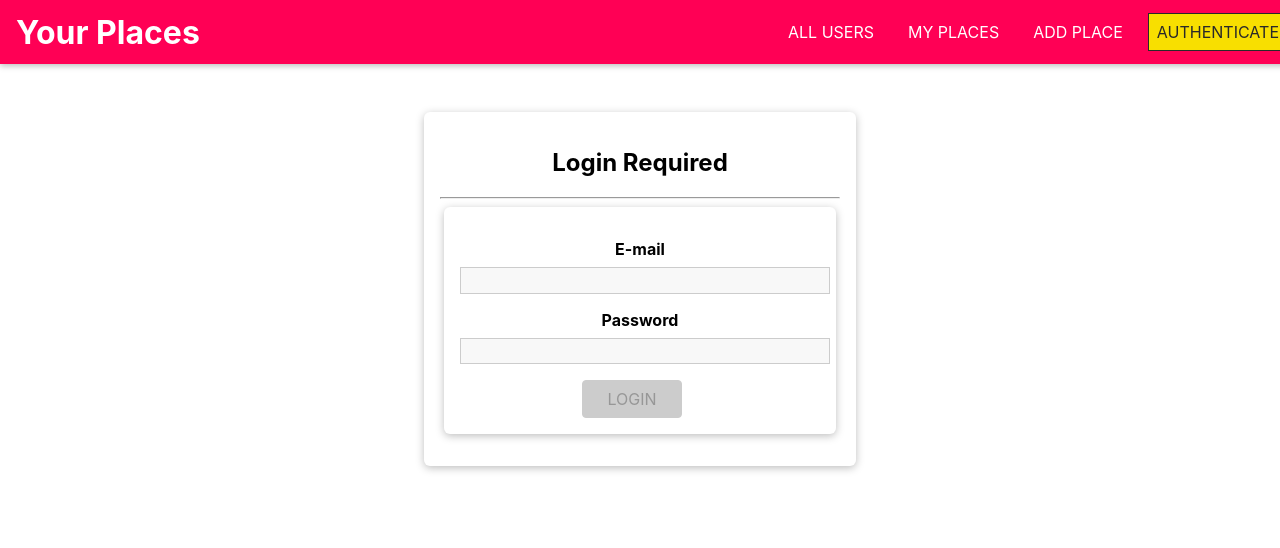
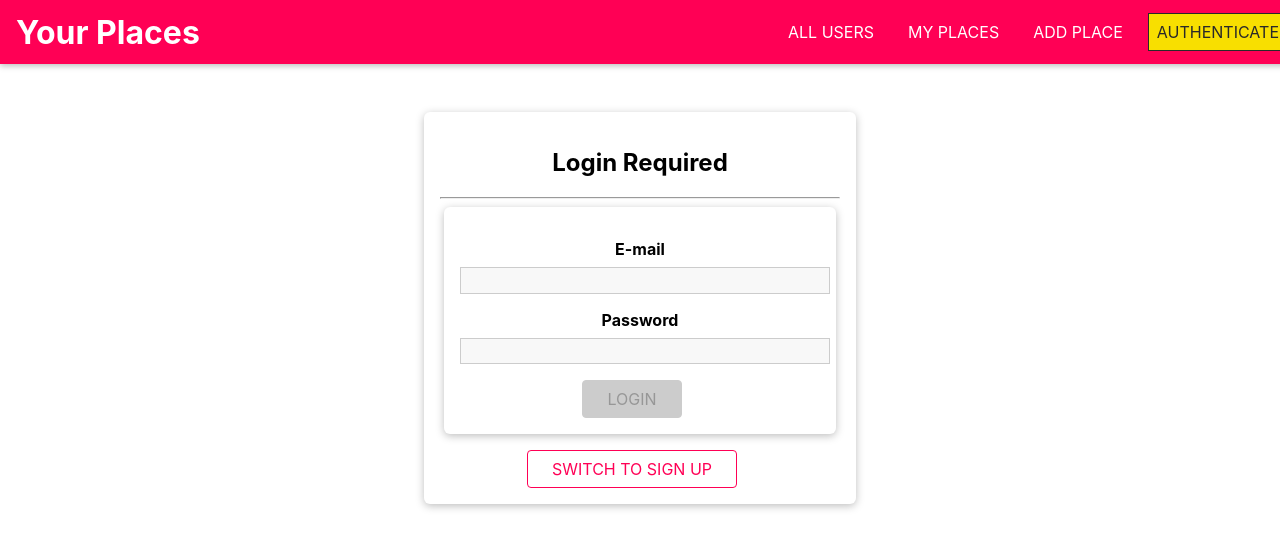
Before and after one commit to NoorMohammed17/completeMERNproject, a React (Vite) app: page /auth in a window 1280 px wide. Shown: the top 548 px of the page. Built offline with nearby package versions, Linux system fonts and the light colour scheme.

Commit message:
AUth code added

```diff
--- a/src/authentication/Auth.jsx
+++ b/src/authentication/Auth.jsx
@@ -1,13 +1,14 @@
-// import React from 'react'
+import { useState } from 'react'
 import Input from "../shared/components/FormElements/Input"
 import Button from "../shared/components/FormElements/Button/Button"
 import Card from "../shared/components/UIElements/Card/Card"
-import { VALIDATOR_EMAIL,VALIDATOR_MINLENGTH } from "../shared/components/utils/validators"
+import { VALIDATOR_EMAIL, VALIDATOR_MINLENGTH, VALIDATOR_REQUIRE } from "../shared/components/utils/validators"
 import { useForm } from "../shared/components/hooks/form-hook";
 import "./Auth.css"
 
 const Auth = () => {
-    const [formState, inputHandler] = useForm({
+  const [isLoginMode, setIsLoginMode] = useState(true)
+  const [formState, inputHandler, setFormData] = useForm({
     email: {
       value: '',
       isValid: false,
@@ -25,11 +26,44 @@ const Auth = () => {
     e.preventDefault();
     console.log(formState.inputs)
   }
+
+  const switchModeHandler = () => {
+    if (!isLoginMode) {
+      setFormData(
+        {
+          ...formState.inputs,
+          name: undefined // in
+        },
+        formState.inputs.email.isValid && formState.inputs.password.isValid)
+    } else {
+      setFormData(
+        {
+          ...formState.inputs,
+          name: {
+            value: '',
+            isValid: false
+          }
+        }, false
+      )
+    }
+    setIsLoginMode(prevMode => !prevMode)
+  }
   return (
     <Card className='authentication'>
-    <h2>Login Required</h2>
-    <hr/>
+      <h2>{isLoginMode ? 'Login Required' : 'Signup Required'}</h2>
+      <hr />
       <form className='place-form' onSubmit={formSubmitHandler}>
+        {!isLoginMode && (
+          <Input
+            id='name'
+            element='input'
+            type='text'
+            label='Enter Name'
+            validators={[VALIDATOR_REQUIRE()]}
+            errorText='Please enter a name.'
+            onInput={inputHandler}
+          />
+        )}
         <Input
           id='email'
           element='input'
@@ -51,8 +85,9 @@ const Auth = () => {
         />
 
 
-    <Button type='submit' disabled={!formState.isFormValid}>LOGIN</Button>
+        <Button type='submit' disabled={!formState.isFormValid}> {isLoginMode ? 'LOGIN' : 'SIGN UP'}</Button>
       </form>
+      <Button inverse onClick={switchModeHandler}>SWITCH TO {!isLoginMode ? 'LOGIN' : 'SIGN UP'}</Button>
     </Card>
   )
 }
--- a/src/shared/components/hooks/form-hook.js
+++ b/src/shared/components/hooks/form-hook.js
@@ -5,6 +5,9 @@ const formReducer = (state, action) => {
     case "INPUT_CHANGE": {
       let formIsValid = true;
       for (const inputId in state.inputs) {
+        if(!state.inputs[inputId]){
+          continue // to resolve name field error
+        }
         if (inputId === action.inputId) {
           formIsValid = formIsValid && action.isValid;
         } else {
```
Lines whose indentation alone changed are shown as unchanged.
